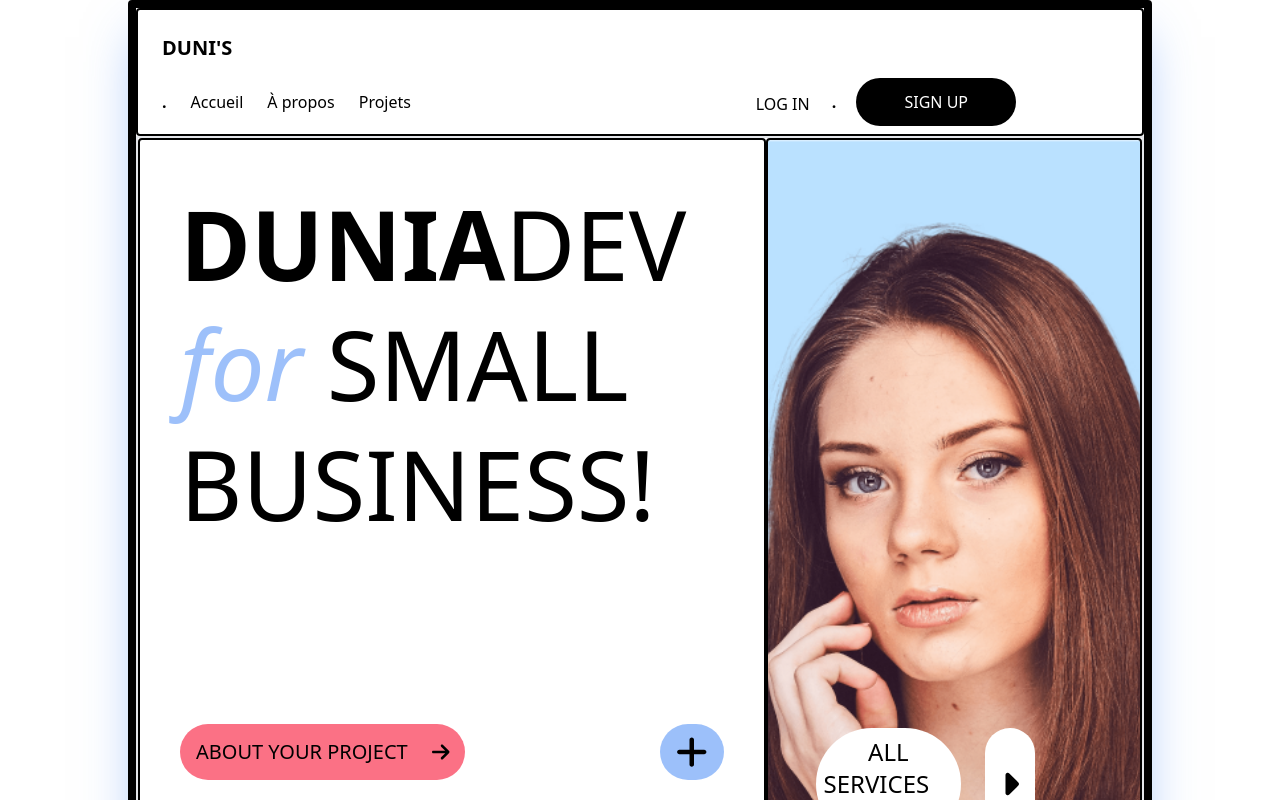
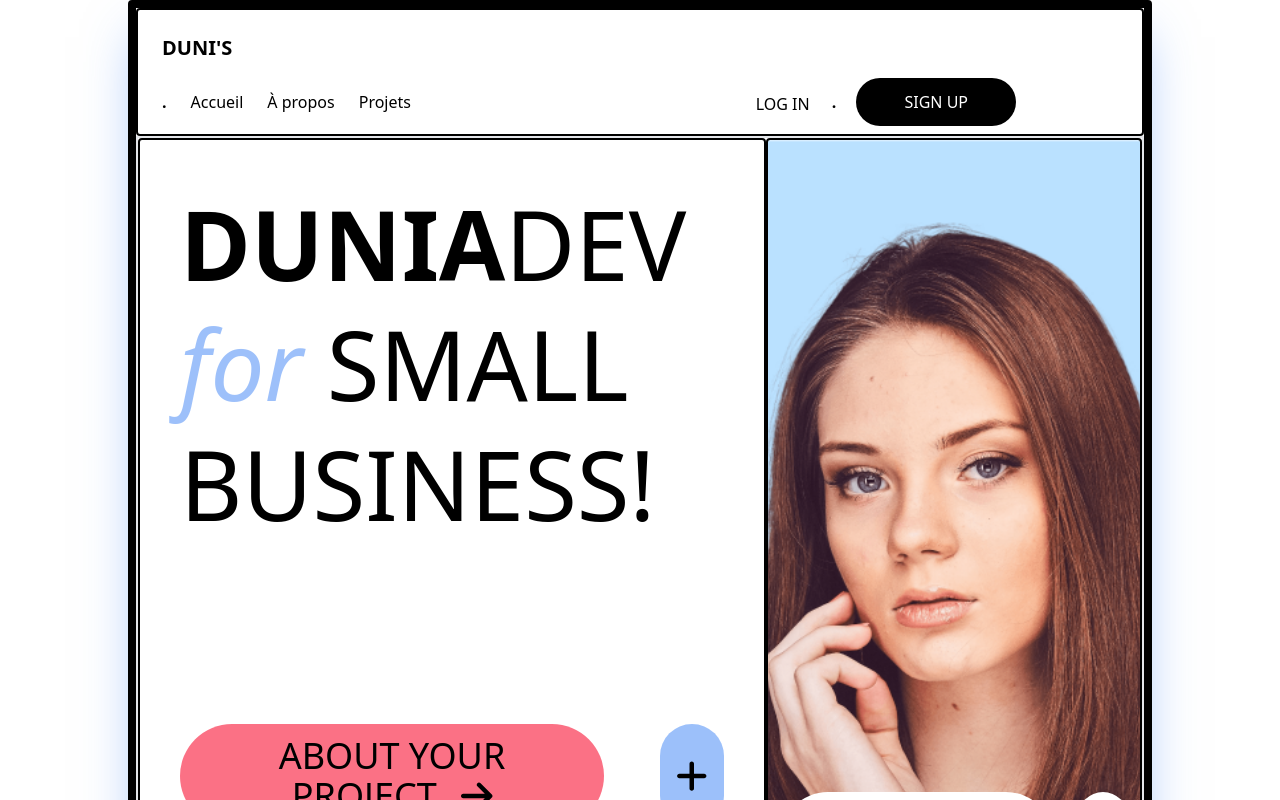
Before and after one commit to vanotis720/dunialydie_bento-landingpage, a React (Vite) app: page / in a window 1280 px wide. Shown: the top 800 px of the page. Built offline with nearby package versions, Linux system fonts and the light colour scheme.

Commit message:
final product

```diff
--- a/src/components/BodyContainer.jsx
+++ b/src/components/BodyContainer.jsx
@@ -9,7 +9,7 @@ export default function BodyContainer(){
         <div className="grid  md:grid-cols-8 border-2 ">
             {/* premier carré */}
 
-            <div className="2xl:h-screen md:h-screen md:col-span-5 md:px-10 md:py-14 rounded border-2 border-black px-6 py-6 h-96">
+            <div className="2xl:h-screen md:h-screen md:col-span-5 md:px-10 md:py-14 rounded border-2 border-black px-6 py-6 h-96 md:text-4xl">
                 <div className="grid grid-row-3 gap-y-6 text-5xl 2xl:text-9xl items-center md:grid-row-3 md:w-auto xl:text-8xl">
                     <div className=" ">
                         <span className="font-bold ">DUNIA</span>
@@ -21,12 +21,12 @@ export default function BodyContainer(){
                     </div>
                     <div className="">BUSINESS!</div>
                 </div>
-                <div className="flex mt-20 md:mt-48 justify-between  gap-6 md:gap-14">
-                    <Buttons  style="rounded-full bg-rose-400 px-4 py-3 md:text-4xl lg:text-xl">
+                <div className="flex mt-20 md:mt-48 justify-between  gap-6 md:gap-14 xl:mt-19 ">
+                    <Buttons  style="rounded-full bg-rose-400 px-4 py-3">
                         <span className="mr-6 ">ABOUT YOUR PROJECT</span>
                         < FontAwesomeIcon icon={faArrowRight}/>
                     </Buttons>
-                    <Buttons  style="rounded-full bg-blue-500/50 px-4 py-2 md:text-4xl">
+                    <Buttons  style="rounded-full bg-blue-500/50 px-4 py-2 ">
                         <FontAwesomeIcon icon={faPlus}/>
                     </Buttons>
                 </div>
@@ -35,12 +35,12 @@ export default function BodyContainer(){
 
             <div style={{ background: "url('src/assets/profile-pic(4).png')", 'background-position': 'center', 'background-size': 'cover'}} className="md:col-span-3 md:w-full md:h-auto h-80 rounded border-2 border-black">
                 <div className="flex h-full justify-end flex-col rounded ">
-                    <div className=" flex justify-between mx-12 md:mb-48 mb-6 xl:mb-24 xl:gap-6 lg:mb-28 lg:w-52">
-                        <Buttons  style="rounded-full bg-white px-4 py-3 2xl:text-4xl text-base md:px-2 md:py-2 xl:text-2xl">
+                    <div className=" flex xl:justify-between mx-12 justify-between  xl:gap-6 md:w-auto md:mx-3 xl:text-xl 2xl:text-5xl md:mb-12">
+                        <Buttons  style="rounded-full bg-white px-4 py-3 text-base md:py-2 md:text-4xl">
                             <span className="mr-6 ">ALL SERVICES</span>
                             < FontAwesomeIcon icon={faArrowRight}/>
                         </Buttons>
-                        <Buttons  style="rounded-full bg-white px-4 py-2 md:text-4xl text-base">
+                        <Buttons  style="rounded-full bg-white px-4 py-2  text-base md:text-4xl">
                             <FontAwesomeIcon icon={faCaretRight} />
                         </Buttons>
                     </div>
--- a/src/components/Header.jsx
+++ b/src/components/Header.jsx
@@ -1,7 +1,7 @@
 import Buttons from "./Butons";
 import { FontAwesomeIcon } from '@fortawesome/react-fontawesome';
 import {faBars } from '@fortawesome/free-solid-svg-icons';
-import React, { useState } from 'react';
+import { useState } from 'react';
 
 export default function Header(){
     const [menuOpen, setMenu] = useState(false);
@@ -13,7 +13,7 @@ export default function Header(){
                         <div className="grid grid-cols-2 justify-between w-full">
                             <div className="font-bold text-xl ">DUNI'S</div>
                             <Buttons style="md:hidden p-2 col-start-2" onClick={()=> setMenu(!menuOpen)}>
-                                <FontAwesomeIcon icon={faBars} style={{color: "#000000",}} className="w-6 h-6" />
+                                <FontAwesomeIcon icon={faBars} style={{color: "#000000",}} className="w-6 h-6"/>
                             </Buttons>
                         </div>
 
```
